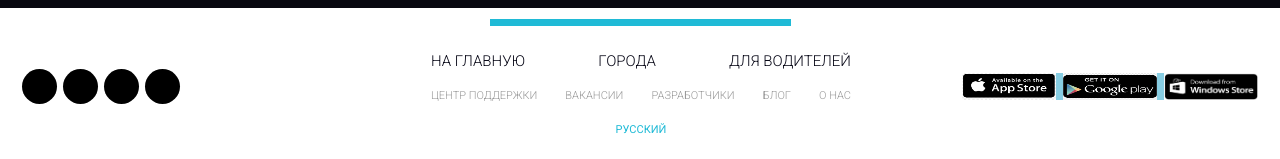
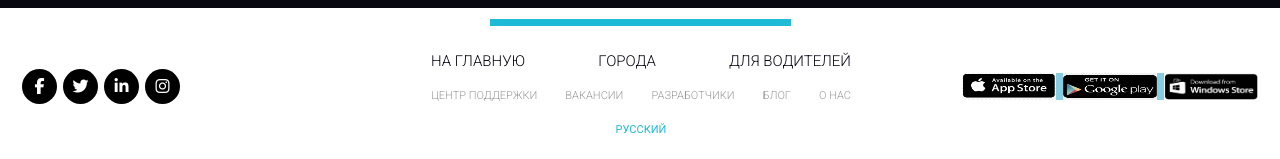
Before and after one commit to AntonChernichkin/Uber-partners, a plain HTML site: page src/index.html in a window 1280 px wide. Shown: the part 5144-5303 px from the top of the page. Drawn offline with Linux system fonts and the light colour scheme.

Commit message:
Added icons font

```diff
--- a/src/index.html
+++ b/src/index.html
@@ -11,6 +11,7 @@
     <link rel="preconnect" href="https://fonts.gstatic.com">
     <link href="https://fonts.googleapis.com/css2?family=Roboto:wght@100;300;400;500;700;900&display=swap"
         rel="stylesheet">
+        <script src="https://kit.fontawesome.com/e9f9842622.js" crossorigin="anonymous"></script>
     <link rel="stylesheet" href="css/style.css">
 </head>
 
@@ -319,10 +320,10 @@
         <div class="footer_wrapper">
 
             <div class="icons">
-                <div class="icons_item"></div>
-                <div class="icons_item"></div>
-                <div class="icons_item"></div>
-                <div class="icons_item"></div>
+                <div class="icons_item"><i class="fab fa-facebook-f"></i></div>
+                <div class="icons_item"><i class="fab fa-twitter"></i></div>
+                <div class="icons_item"><i class="fab fa-linkedin-in"></i></div>
+                <div class="icons_item"><i class="fab fa-instagram"></i></div>
             </div>
             <div class="footer_nav">
                 <div class="footer_nav_top">
--- a/src/sass/style.sass
+++ b/src/sass/style.sass
@@ -382,10 +382,15 @@ footer
 		display: flex
 		justify-content: space-between
 		&_item
+			display: flex
+			justify-content: center
+			align-items: center
 			height: 35px
 			width: 35px
 			background-color: #000
 			border-radius: 100%
+			i
+				color: #fff
 	.footer_nav
 		margin-left: 140px
 		width: 420px
```
Also changed, not shown: src/css/style.css, 1 other file.
